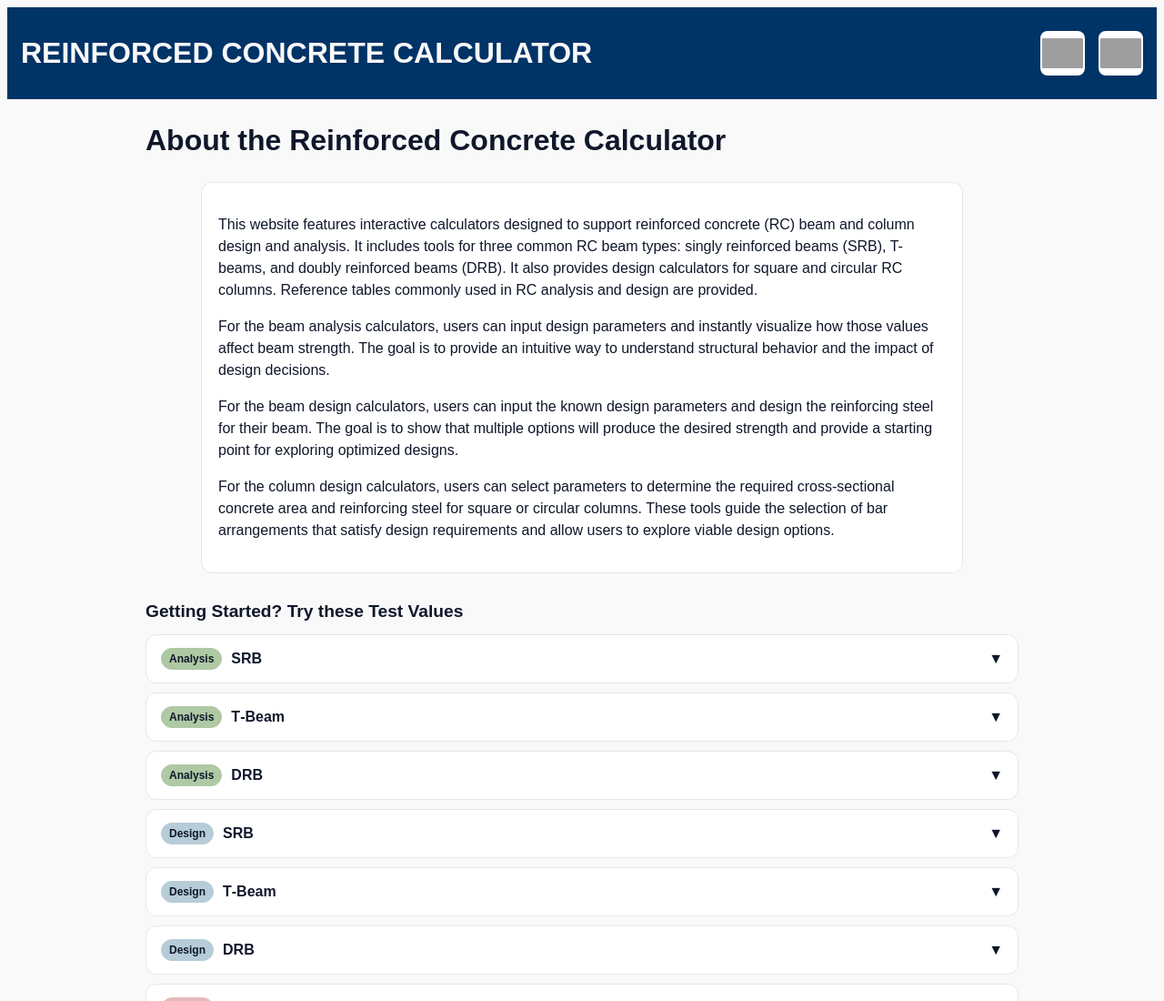
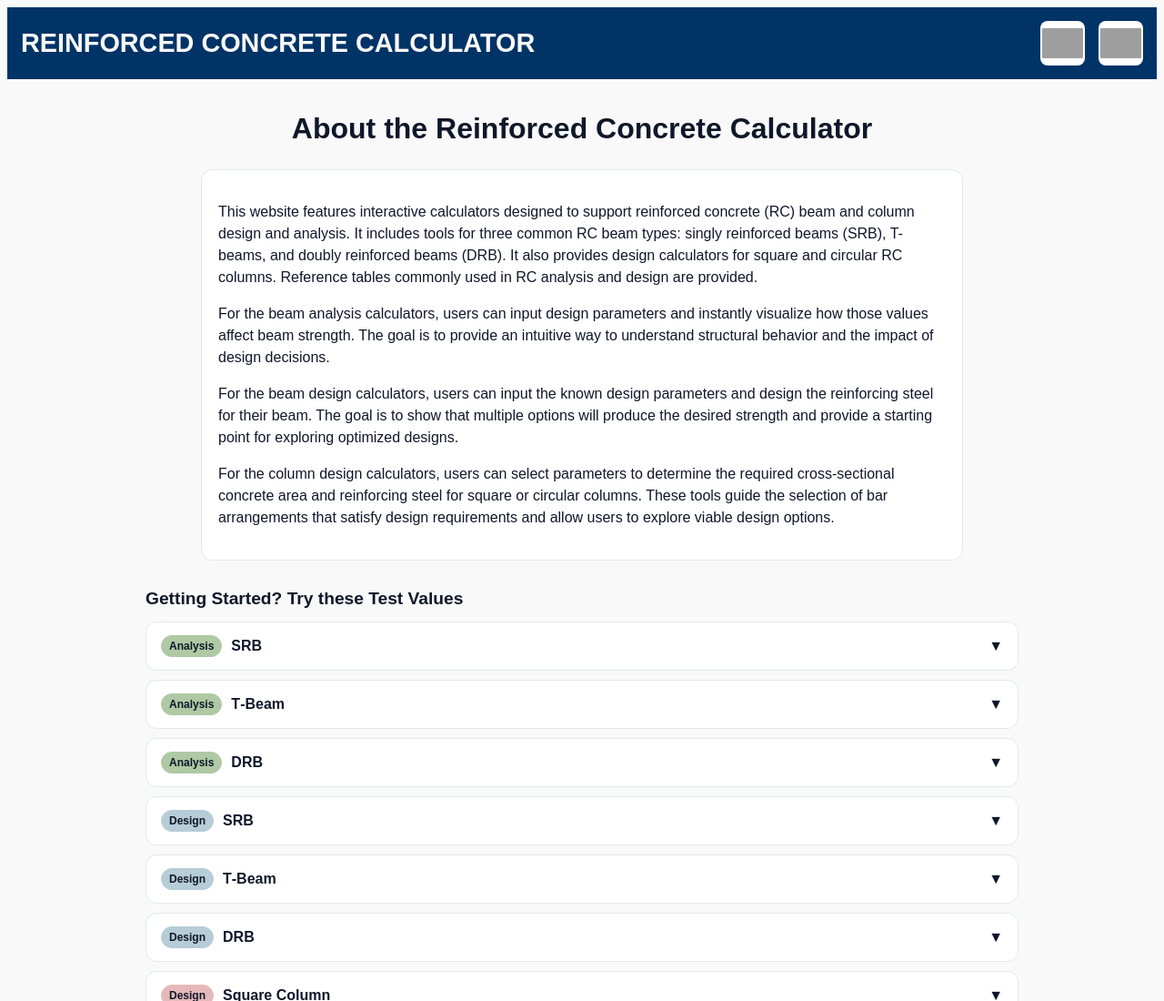
Before and after one commit to obracewell/RCCcalculator-Info, a plain HTML site: page index.html in a window 1280 px wide. Shown: the top 1100 px of the page at 91% size. Drawn offline with Linux system fonts and the light colour scheme; grey boxes are pictures that could not be loaded.

Commit message:
Update index.html

```diff
--- a/index.html
+++ b/index.html
@@ -5,7 +5,7 @@
   <meta name="viewport" content="width=device-width, initial-scale=1" />
   <title>RC Calculators – Info</title>
   <style>
-    /* === HEADER & FOOTER (copied from the "good" page) === */
+
     .site-header {
       background-color: #003366;
       color: #f9f9f9;
@@ -15,7 +15,7 @@
       display: flex;
       justify-content: space-between;
       align-items: center;
-      padding: 5px 15px;
+      padding: 15px;
     }
     .image-button {
       display: inline-block;
@@ -44,7 +44,7 @@
       color: white;
       text-align: center;
       padding: 10px 10px;
-      margin-top: 240px; /* matches your good page */
+      margin-top: 240px;
       font-size: 14px;
     }
     body {
@@ -53,8 +53,17 @@
       color: #0f172a;
       line-height: 1.5;
       margin-bottom: 20px;
+    }
 
+    .site-header h1 {
+      margin: 0;
+      font-size: 1.8rem;
     }
+    .page-content > h1 {
+      text-align: center;
+      margin-top: 30px;
+    }
+
     .page-content { max-width: 960px; margin: auto; padding: 0 20px; }
 
     h2 { font-size: clamp(1.2rem, 1.5vw, 1.4rem); margin: 28px 0 10px; text-align: left; }
```
